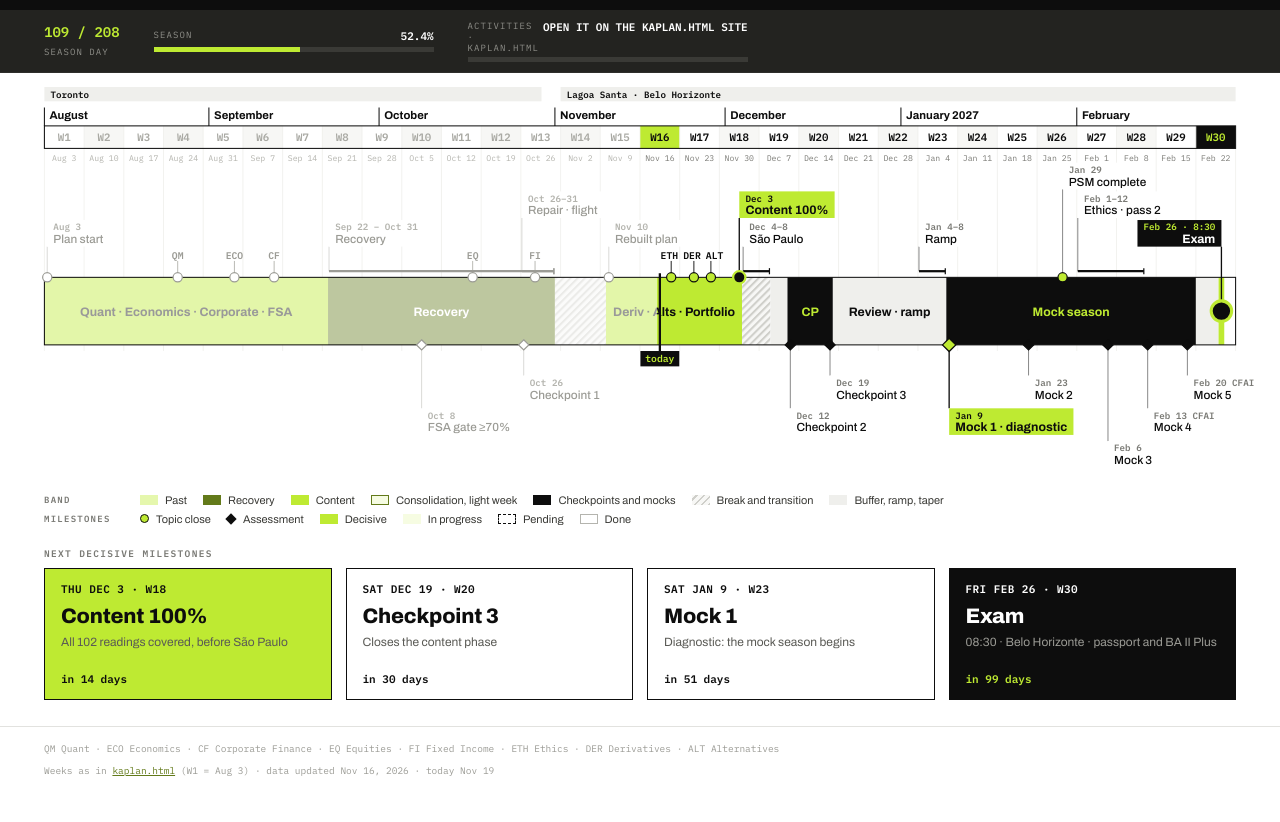
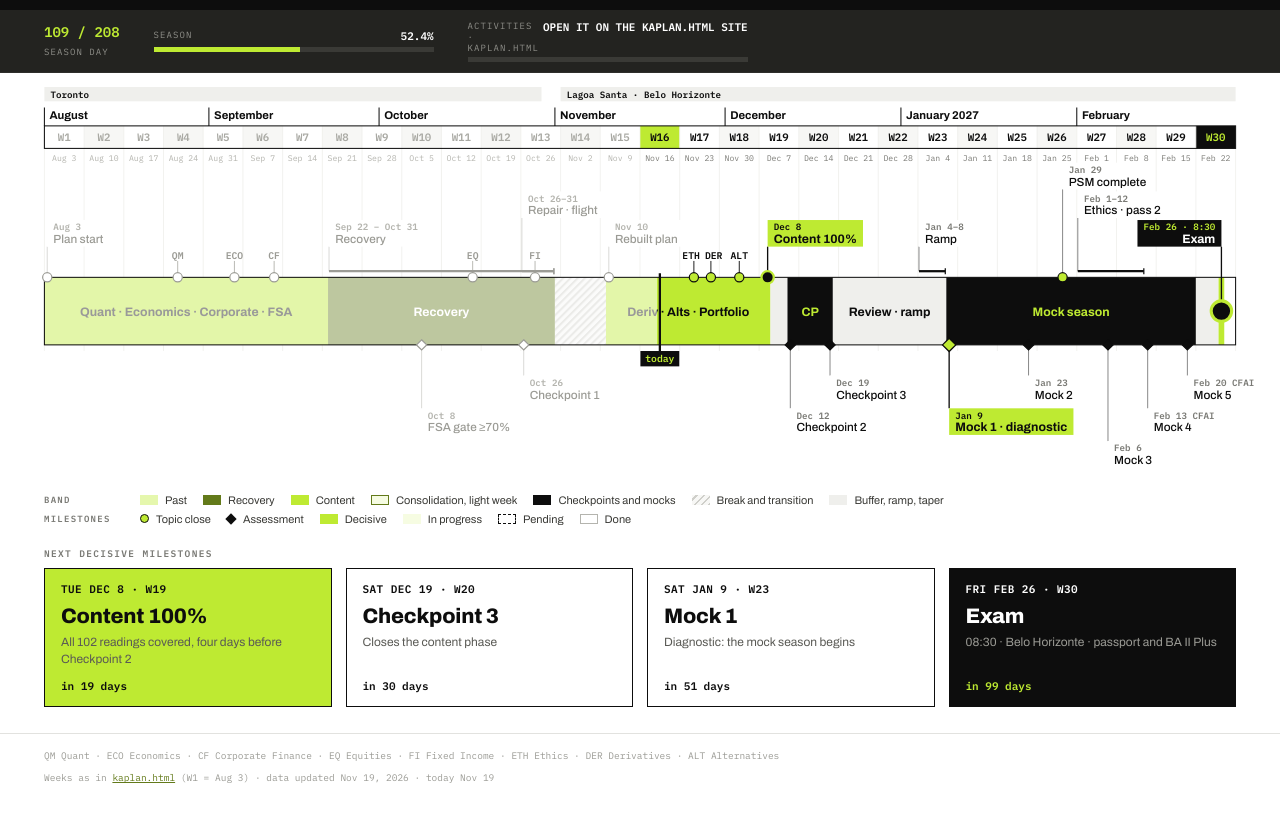
Before and after one commit to argesdaniel/schedule, a plain HTML site: page timeline.html in a window 1280 px wide. Shown: the part 82-904 px from the top of the page. Drawn offline with Linux system fonts and the light colour scheme.

Commit message:
Add files via upload

```diff
--- a/timeline.html
+++ b/timeline.html
@@ -144,29 +144,28 @@ footer .wrap{display:flex;flex-wrap:wrap;justify-content:space-between;gap:6px 2
    id = the matching activity in kaplan.html; once it is ticked there,
    the milestone shows as done here. Without an id, status follows the date only.
    ============================================================ */
-const UPDATED='2026-11-16';
+const UPDATED='2026-11-19';
 const START='2026-08-03', EXAM='2027-02-26', DAYS=210, TOTAL_ACT=769;
 const SEG=[ // from, to (exclusive), type, candidate labels
  ['2026-08-03','2026-09-22','con',['Quant · Economics · Corporate · FSA','Quant · Econ · Corporate · FSA','Quant → FSA']],
  ['2026-09-22','2026-11-01','rec',['Recovery','Recov.']],
  ['2026-11-01','2026-11-10','pause',[]],
- ['2026-11-10','2026-12-04','con',['Ethics · Deriv · Alts · Portfolio','Deriv · Alts · Portfolio','Content II']],
- ['2026-12-04','2026-12-09','pause',[]],['2026-12-09','2026-12-12','buf',[]],['2026-12-12','2026-12-20','ink',['CP']],
+ ['2026-11-10','2026-12-09','con',['Ethics · Deriv · Alts · Portfolio','Deriv · Alts · Portfolio','Content II']],
+ ['2026-12-09','2026-12-12','buf',[]],['2026-12-12','2026-12-20','ink',['CP']],
  ['2026-12-20','2027-01-09','buf',['Review · ramp','Review']],
  ['2027-01-09','2027-02-22','ink',['Mock season','Mocks']],['2027-02-22','2027-02-26','buf',[]],['2027-02-26','2027-02-27','exam',[]]];
 const CITY=[['2026-08-03','2026-10-30','Toronto'],['2026-11-02','2027-03-01','Lagoa Santa · Belo Horizonte']];
 const MONTHS=[['2026-08-03','August'],['2026-09-01','September'],['2026-10-01','October'],['2026-11-01','November'],['2026-12-01','December'],['2027-01-01','January 2027'],['2027-02-01','February']];
 const CLOSES=[ // topic closes (Saturdays)
  ['2026-08-26','QM','a0123'],['2026-09-05','ECO','a0203'],['2026-09-12','CF','a0231'],['2026-10-17','EQ','a0445'],['2026-10-28','FI','a0483'],
- ['2026-11-21','ETH','a0578'],['2026-11-25','DER','a0633'],['2026-11-28','ALT','a0663']];
+ ['2026-11-25','ETH','a0578'],['2026-11-28','DER','a0633'],['2026-12-03','ALT','a0663']];
 // milestones above the band: type P point / R range / X exam · date · end · name · decisive(1) · id
 const TOP=[
  ['P','2026-08-03',null,'Plan start',0,null],
  ['R','2026-09-22','2026-11-01','Recovery',0,null],
  ['R','2026-10-26','2026-11-01','Repair · flight',0,null],
  ['P','2026-11-10',null,'Rebuilt plan',1,null],
- ['P','2026-12-03',null,'Content 100%',1,'a0672'],
- ['R','2026-12-04','2026-12-09','São Paulo',0,null],
+ ['P','2026-12-08',null,'Content 100%',1,'a0672'],
  ['R','2027-01-04','2027-01-09','Ramp',0,null],
  ['P','2027-01-29',null,'PSM complete',0,null],
  ['R','2027-02-01','2027-02-13','Ethics · pass 2',0,null],
@@ -186,7 +185,7 @@ const BOT=[
 const DECISIVE=[
  ['2026-10-08','a0364','FSA gate','Topic Quiz ≥70% on the topic that decided 2023'],
  ['2026-10-26','a0409','Checkpoint 1','R1–38 · the first long exam'],
- ['2026-12-03','a0672','Content 100%','All 102 readings covered, before São Paulo'],
+ ['2026-12-08','a0672','Content 100%','All 102 readings covered, four days before Checkpoint 2'],
  ['2026-12-19','a0689','Checkpoint 3','Closes the content phase'],
  ['2027-01-09','a0701','Mock 1','Diagnostic: the mock season begins'],
  ['2027-02-13','a0753','Mock 4 · CFAI','The truest ruler for the real exam'],
```
Also changed, not shown: kaplan.html (+3 -3 lines).
